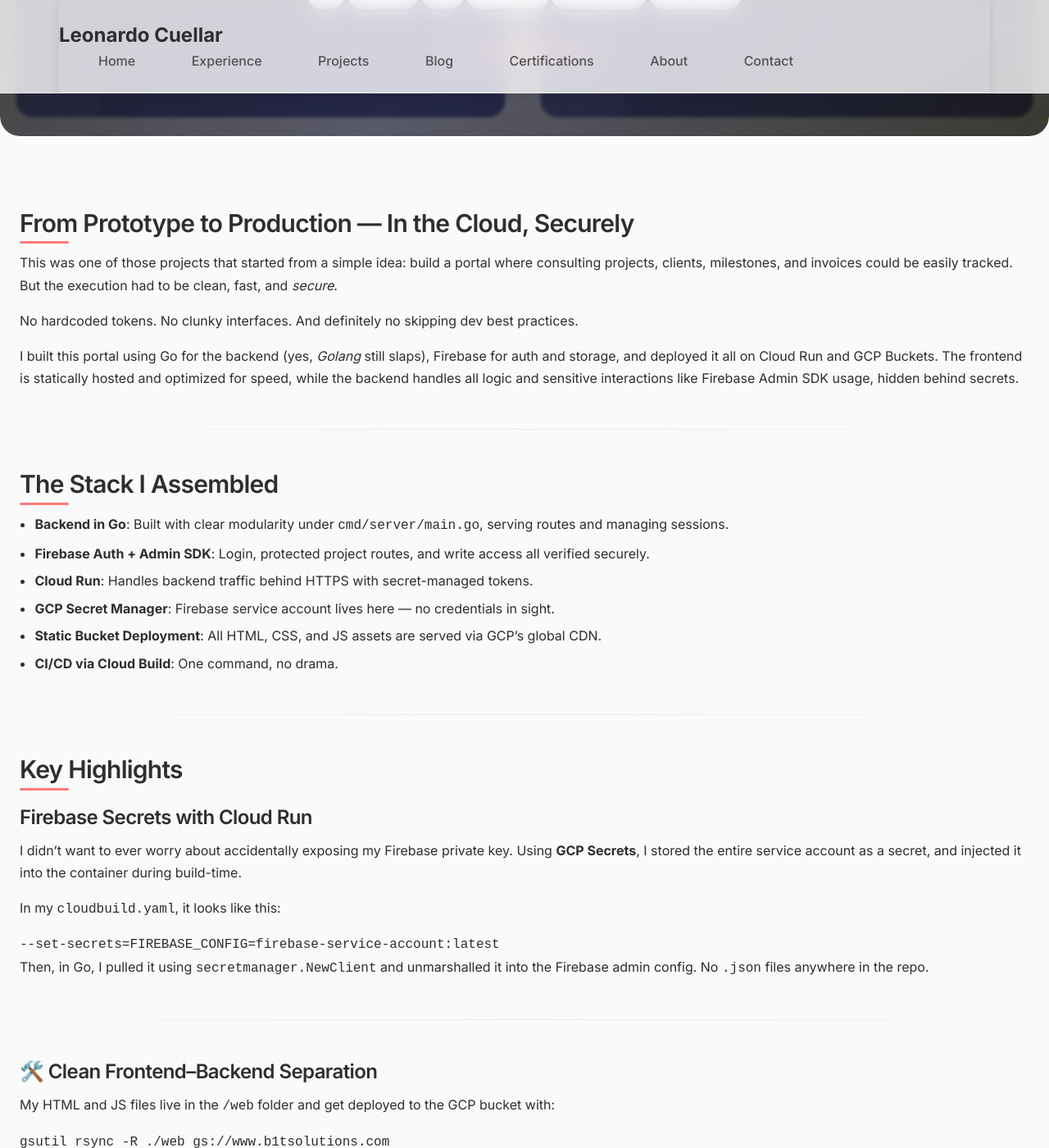
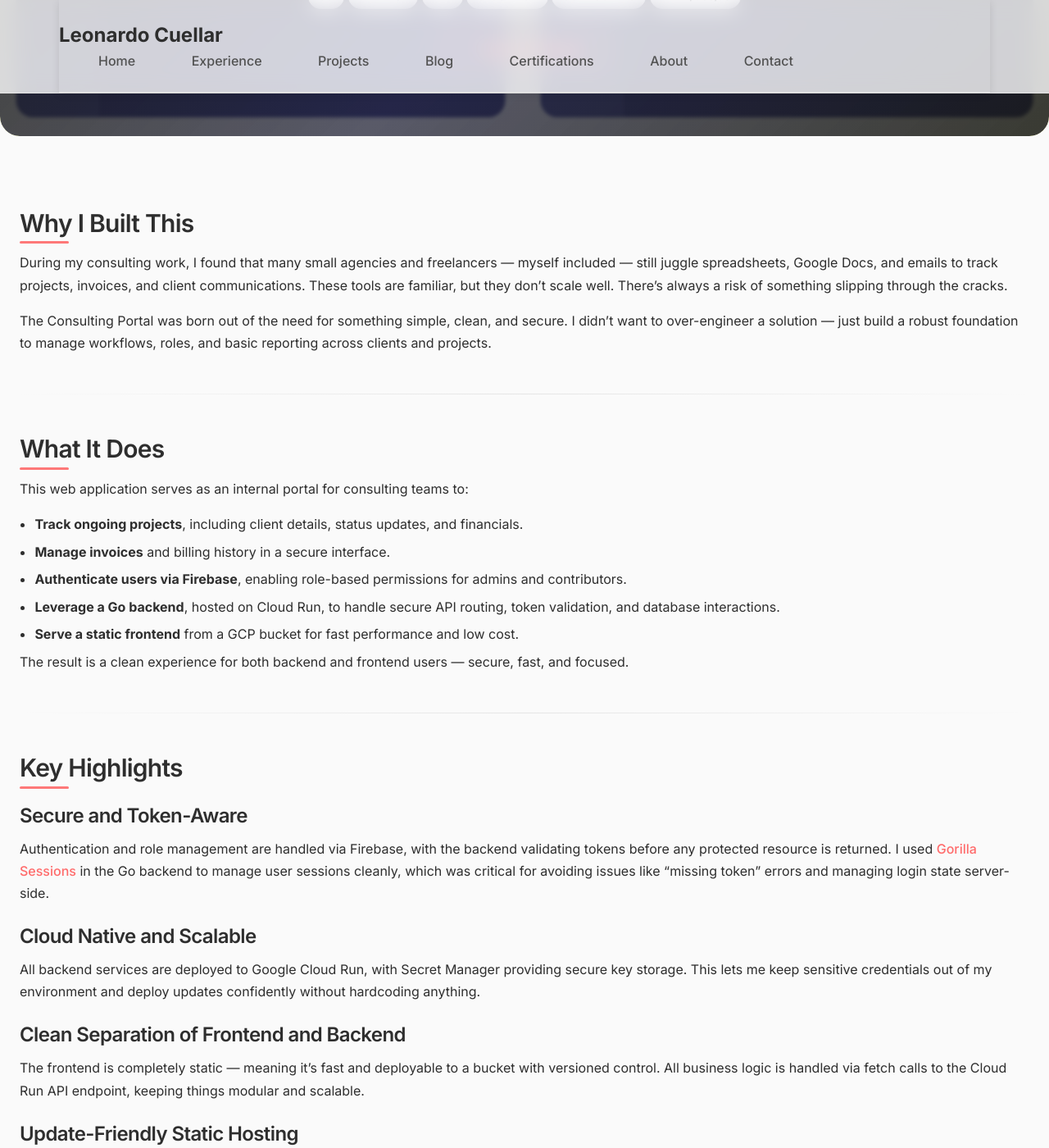
Before and after one commit to leonardocuellargold/leonardocuellargold.github.io, a Jekyll site: the page built from _projects/consulting-portal.md, in a window 1280 px wide and 1400 px high, scrolled down 348 px. Shown: the whole window at 82% size. Built offline with Jekyll 4.4.1, drawn with Linux system fonts in a browser that asks for light colours; some of the changed text lies outside the part shown.

Commit message:
Made changes to footer, consulting portal and about page

````diff
--- a/_includes/footer.html
+++ b/_includes/footer.html
@@ -45,7 +45,7 @@
       <div class="footer-section">
         <h4 class="footer-heading">Get In Touch</h4>
         <div class="contact-info">
-          <a href="mailto:leonardo@example.com" class="footer-link">leonardo@example.com</a>
+          <a href="mailto:leonardo.cuellar02@gmail.com" class="footer-link">leonardo.cuellar02@gmail.com</a>
           <a href="/contact/" class="footer-link">Contact Form</a>
         </div>
       </div>
--- a/_projects/consulting-portal.md
+++ b/_projects/consulting-portal.md
@@ -24,75 +24,80 @@ gallery:
     caption: "Admin view to manage documents for projects"
 ---
 
-## From Prototype to Production — In the Cloud, Securely
+## Why I Built This
 
-This was one of those projects that started from a simple idea: build a portal where consulting projects, clients, milestones, and invoices could be easily tracked. But the execution had to be clean, fast, and *secure*.
+During my consulting work, I found that many small agencies and freelancers — myself included — still juggle spreadsheets, Google Docs, and emails to track projects, invoices, and client communications. These tools are familiar, but they don’t scale well. There's always a risk of something slipping through the cracks.
 
-No hardcoded tokens. No clunky interfaces. And definitely no skipping dev best practices.
-
-I built this portal using Go for the backend (yes, *Golang* still slaps), Firebase for auth and storage, and deployed it all on Cloud Run and GCP Buckets. The frontend is statically hosted and optimized for speed, while the backend handles all logic and sensitive interactions like Firebase Admin SDK usage, hidden behind secrets.
+The Consulting Portal was born out of the need for something simple, clean, and secure. I didn’t want to over-engineer a solution — just build a robust foundation to manage workflows, roles, and basic reporting across clients and projects.
 
 ---
 
-## The Stack I Assembled
+## What It Does
 
-- **Backend in Go**: Built with clear modularity under `cmd/server/main.go`, serving routes and managing sessions.
-- **Firebase Auth + Admin SDK**: Login, protected project routes, and write access all verified securely.
-- **Cloud Run**: Handles backend traffic behind HTTPS with secret-managed tokens.
-- **GCP Secret Manager**: Firebase service account lives here — no credentials in sight.
-- **Static Bucket Deployment**: All HTML, CSS, and JS assets are served via GCP's global CDN.
-- **CI/CD via Cloud Build**: One command, no drama.
+This web application serves as an internal portal for consulting teams to:
+
+- **Track ongoing projects**, including client details, status updates, and financials.
+- **Manage invoices** and billing history in a secure interface.
+- **Authenticate users via Firebase**, enabling role-based permissions for admins and contributors.
+- **Leverage a Go backend**, hosted on Cloud Run, to handle secure API routing, token validation, and database interactions.
+- **Serve a static frontend** from a GCP bucket for fast performance and low cost.
+
+The result is a clean experience for both backend and frontend users — secure, fast, and focused.
 
 ---
 
 ## Key Highlights
 
-### Firebase Secrets with Cloud Run
+### Secure and Token-Aware
 
-I didn’t want to ever worry about accidentally exposing my Firebase private key. Using **GCP Secrets**, I stored the entire service account as a secret, and injected it into the container during build-time.
+Authentication and role management are handled via Firebase, with the backend validating tokens before any protected resource is returned. I used [Gorilla Sessions](https://www.gorillatoolkit.org/pkg/sessions) in the Go backend to manage user sessions cleanly, which was critical for avoiding issues like “missing token” errors and managing login state server-side.
 
-In my `cloudbuild.yaml`, it looks like this:
+### Cloud Native and Scalable
 
-```yaml
---set-secrets=FIREBASE_CONFIG=firebase-service-account:latest
-```
+All backend services are deployed to Google Cloud Run, with Secret Manager providing secure key storage. This lets me keep sensitive credentials out of my environment and deploy updates confidently without hardcoding anything.
 
-Then, in Go, I pulled it using `secretmanager.NewClient` and unmarshalled it into the Firebase admin config. No `.json` files anywhere in the repo.
+### Clean Separation of Frontend and Backend
+
+The frontend is completely static — meaning it’s fast and deployable to a bucket with versioned control. All business logic is handled via fetch calls to the Cloud Run API endpoint, keeping things modular and scalable.
+
+### Update-Friendly Static Hosting
+
+Because the frontend is hosted in a GCP bucket, it’s easy to update with a single sync command. This has made testing and iteration faster, especially while refining login behavior and fetch credential policies.
 
 ---
 
-### 🛠️ Clean Frontend–Backend Separation
+## What I Learned
 
-My HTML and JS files live in the `/web` folder and get deployed to the GCP bucket with:
+### CORS and Credential Handling
 
-```bash
-gsutil rsync -R ./web gs://www.b1tsolutions.com
-```
+One of the trickiest aspects was ensuring the frontend and backend could talk to each other securely, without throwing CORS or session errors. Firebase Auth requires tokens to be passed explicitly in headers, and sessions must be managed consistently across environments.
 
-All `fetch()` calls were updated to use a single global `API_BASE_URL` declared in `config.js`, making it easy to switch environments or test locally.
+After debugging credential handling for a while, I realized I needed to consistently pass `{ credentials: 'include' }` in all fetch calls and make sure the Cloud Run instance allowed the correct origins and headers.
 
-```js
-const API_BASE_URL = "https://b1t-backend-584702183583.us-central1.run.app";
-```
+### Structuring Go for Modular Services
 
-### 🧠 Lessons & Breakthroughs
+I split the Go code into distinct packages under `cmd/` and `internal/`, which has made it much easier to maintain and expand. Using a router like `chi` helped keep the API routes clear and fast.
 
-- **CORS Pain**: Needed to allow the bucket domain to call the backend. Easy fix with headers on Go side.
-- **Static Routing in Buckets**: When a user visited `/login`, the bucket didn’t resolve it to `login.html`. Solution? A `meta redirect` in JavaScript or explicit links with `.html`.
-- **Missing Token**: Solved by setting `credentials: 'include'` in every `fetch()` and properly forwarding cookies in Cloud Run.
-- **Reversible Static Hosting**: With `gsutil rsync`, I could always sync to/from my local machine in seconds.
+### Cloud Deployment ≠ Complexity
 
-## Why I’m Proud of This One
+Deploying to Cloud Run was surprisingly smooth. Once I had my Dockerfile and `cloudbuild.yaml` pipeline ready, deployment became a single-command job. I now use Cloud Build substitutions for runtime variables like allowed origins and secret references — keeping things flexible across staging and production environments.
 
-This wasn’t just a school project or a test run. This is a real system I can hand to a small agency or freelancer group and say: “Here’s your portal. It’s secure. It works. And it’s yours.”
+---
 
-Everything is streamlined — from cloud-native security to scalable architecture.
+## Why It Matters
 
-And it’s just the start.
+The Portal isn’t meant to replace a full CRM or ERP. It's intentionally minimal — built for clarity, not complexity.
 
-## More Coming Soon
+But that’s exactly why it matters: it shows that small teams don’t need to compromise on security, scalability, or structure just because they’re small. With the right stack — Go, Firebase, GCP — you can build smart, reliable systems that grow with you.
 
-I’m planning to expand this with:
-- Admin-only analytics dashboards
-- Email triggers on invoice approvals
-- Multi-tenant support for other consulting groups
+This project also sets the foundation for future expansions: invoicing automations, time tracking integrations, or even a full dashboard for client self-service. But for now, it does exactly what it needs to: keep operations clean, secure, and centralized.
+
+---
+
+## Next Steps
+
+I’m already planning a few additions:
+
+- OAuth login support for clients
+- Basic analytics dashboard
+- Comment threads on projects for internal collaboration
--- a/assets/main.scss
+++ b/assets/main.scss
@@ -2333,4 +2333,82 @@ footer { margin-top: 3rem; font-size: .75rem; color: var(--text-soft); }
   }
 }
 
+/* === PROFILE IMAGE STYLING === */
+.profile-header {
+  display: flex;
+  align-items: center;
+  gap: 2rem;
+  margin-bottom: 1rem;
+}
+
+.profile-image-container {
+  position: relative;
+  flex-shrink: 0;
+}
+
+.profile-image {
+  width: 120px;
+  height: 120px;
+  border-radius: 50%;
+  object-fit: cover;
+  border: 4px solid var(--bg-primary);
+  box-shadow:
+    0 0 0 2px var(--primary-200),
+    0 8px 32px rgba(0, 0, 0, 0.12),
+    0 4px 16px rgba(0, 0, 0, 0.08);
+  transition: all 0.3s cubic-bezier(0.16, 1, 0.3, 1);
+
+  &:hover {
+    transform: scale(1.05);
+    box-shadow:
+      0 0 0 2px var(--accent-300),
+      0 12px 48px rgba(0, 0, 0, 0.15),
+      0 6px 24px rgba(0, 0, 0, 0.1);
+  }
+}
+
+.profile-content {
+  flex: 1;
+
+  .section-title {
+    margin-bottom: 0.5rem;
+  }
+
+  .section-subtitle {
+    margin-bottom: 0;
+  }
+}
+
+/* Mobile Responsiveness */
+@media (max-width: 768px) {
+  .profile-header {
+    flex-direction: column;
+    text-align: center;
+    gap: 1.5rem;
+  }
+
+  .profile-image {
+    width: 100px;
+    height: 100px;
+  }
+}
+
+/* Dark Theme Profile Adjustments */
+@media (prefers-color-scheme: dark) {
+  .profile-image {
+    border-color: var(--bg-secondary);
+    box-shadow:
+      0 0 0 2px var(--primary-700),
+      0 8px 32px rgba(0, 0, 0, 0.3),
+      0 4px 16px rgba(0, 0, 0, 0.2);
+
+    &:hover {
+      box-shadow:
+        0 0 0 2px var(--accent-400),
+        0 12px 48px rgba(0, 0, 0, 0.4),
+        0 6px 24px rgba(0, 0, 0, 0.25);
+    }
+  }
+}
+
 @media print { nav, footer { display:none !important; } body { background:#fff; } .card { box-shadow:none; } }
````
Also changed, not shown: _data/projects.yml (+4 -3 lines), pages/about.md (+12 -5 lines), assets/img/Headshot_Leo.jpg (added).
